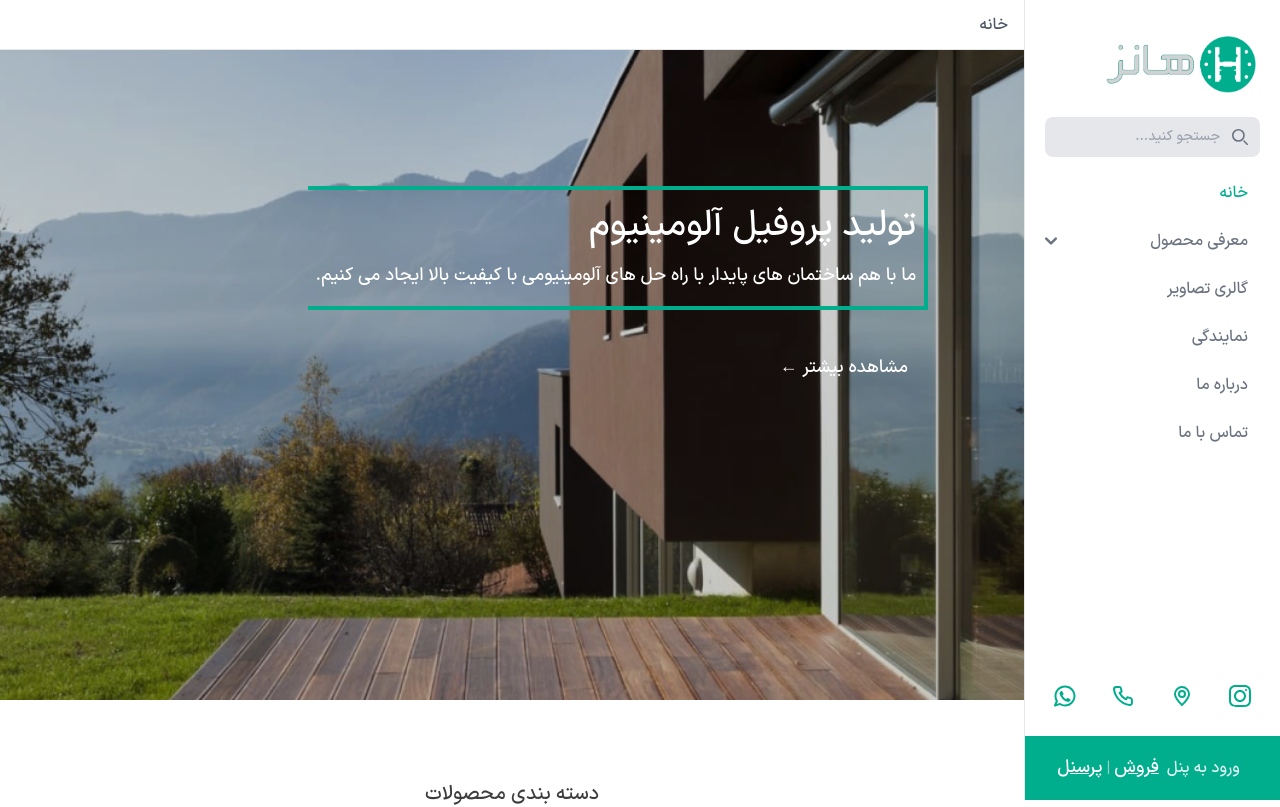
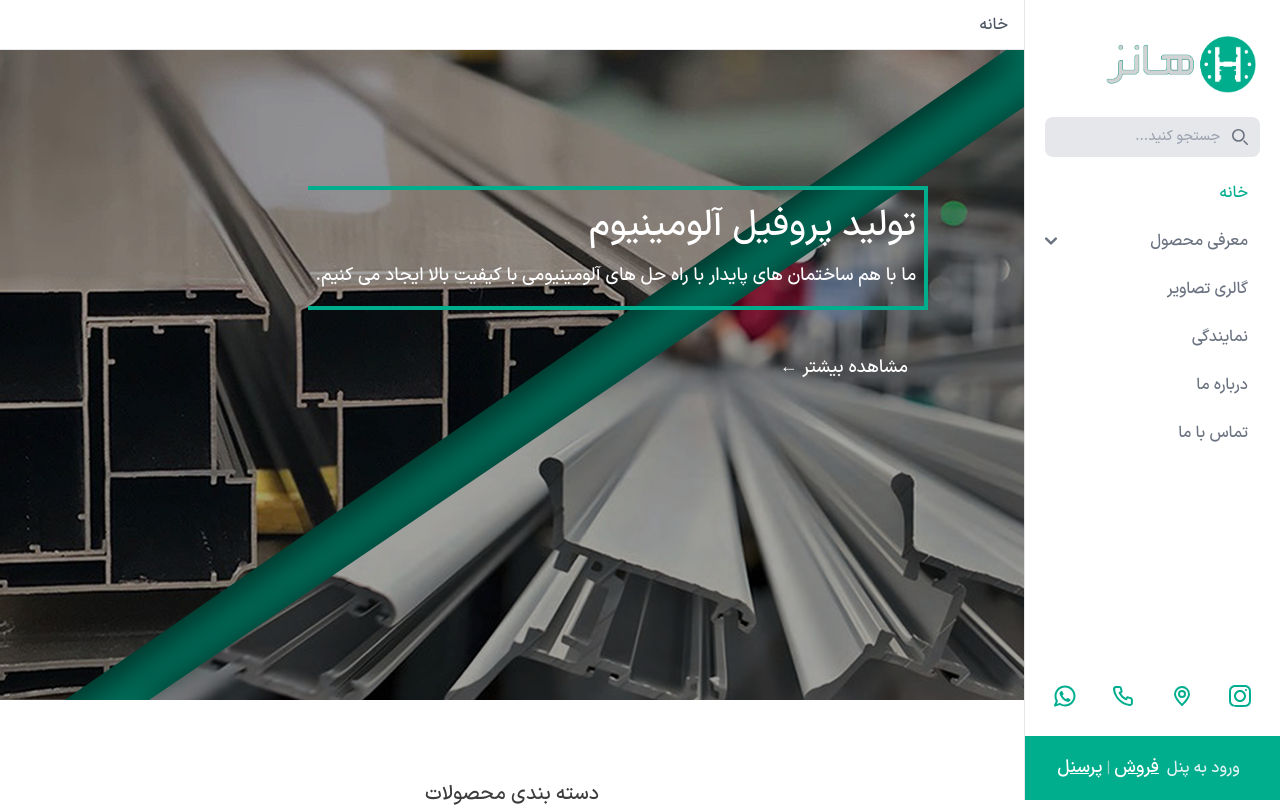
Before and after one commit to zahra-hsb/hanz-, a Next.js app: page / in a window 1280 px wide. Shown: the top 807 px of the page. Built offline with nearby package versions, Linux system fonts and the light colour scheme.

Commit message:
change mainSection image in tailwind

```diff
--- a/tailwind.config.js
+++ b/tailwind.config.js
@@ -14,7 +14,7 @@ module.exports = {
         hoverColor: 'var(--hover-color)',
       },
       backgroundImage: {
-        mainSection: 'url(../../public/image/cuh_banner.png)',
+        mainSection: 'url(../../public/image/banner/MAINPAGE-banner.png)',
         aboutSection: 'url(../../public/image/whtb-banner-01-background.jpg)',
         gallerySection: 'url(../../public/image/sectors.banner.building-2000x560.jpg)',
         productSection: 'url(../../public/image/banner/product-banner-2.jpg)',
```
Also changed, not shown: public/image/banner/MAINPAGE-banner.png (renamed from public/image/banner/MAINPAGE banner.png).
